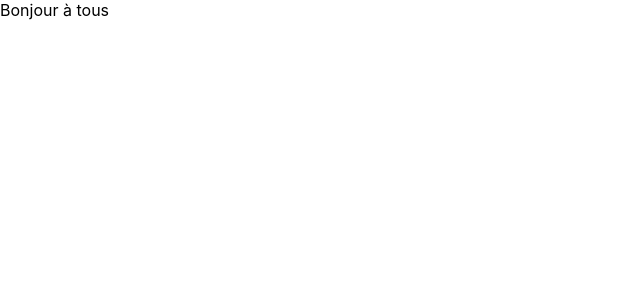
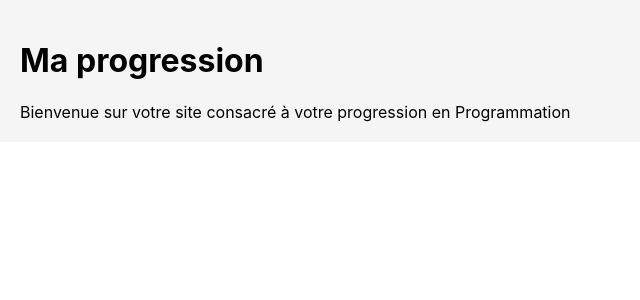
Before and after one commit to CelieBlue/progress_app, a React (Create React App) app: page / in a window 1280 px wide. Shown: the top 300 px of the page, without its empty margins (0-640 px from the left). Built offline with nearby package versions, Linux system fonts and the light colour scheme.

Commit message:
Création des dossiers Components, Pages et Styles. Création de la page Home.js et Home.css. Création d'une feuille de sytle globale App.css qui regroupe l'ensemble des css

```diff
--- a/src/App.css
+++ /dev/null
@@ -1,38 +0,0 @@
-.App {
-  text-align: center;
-}
-
-.App-logo {
-  height: 40vmin;
-  pointer-events: none;
-}
-
-@media (prefers-reduced-motion: no-preference) {
-  .App-logo {
-    animation: App-logo-spin infinite 20s linear;
-  }
-}
-
-.App-header {
-  background-color: #282c34;
-  min-height: 100vh;
-  display: flex;
-  flex-direction: column;
-  align-items: center;
-  justify-content: center;
-  font-size: calc(10px + 2vmin);
-  color: white;
-}
-
-.App-link {
-  color: #61dafb;
-}
-
-@keyframes App-logo-spin {
-  from {
-    transform: rotate(0deg);
-  }
-  to {
-    transform: rotate(360deg);
-  }
-}
--- a/src/App.js
+++ b/src/App.js
@@ -1,10 +1,9 @@
-import './App.css';
+import Home from './Pages/Home';
+import './Styles/App.css';
 
 function App() {
   return (
-   <div>
-    Bonjour à tous
-   </div>
+   <Home />
   );
 }
 
--- /dev/null
+++ b/src/Pages/Home.js
@@ -0,0 +1,8 @@
+export default function Home() {
+    return (
+        <div className="home">
+            <h1>Ma progression</h1>
+            <div>Bienvenue sur votre site consacré à votre progression en Programmation</div>
+        </div>
+    )
+}
--- /dev/null
+++ b/src/Styles/App.css
@@ -0,0 +1 @@
+@import './Home.css';
--- /dev/null
+++ b/src/Styles/Home.css
@@ -0,0 +1,5 @@
+.home {
+    background-color: #f5f5f5;
+    padding : 20px;
+
+}
```
Also changed, not shown: src/Components/Nav.js (added, +8 -0 lines), src/logo.svg (deleted).
